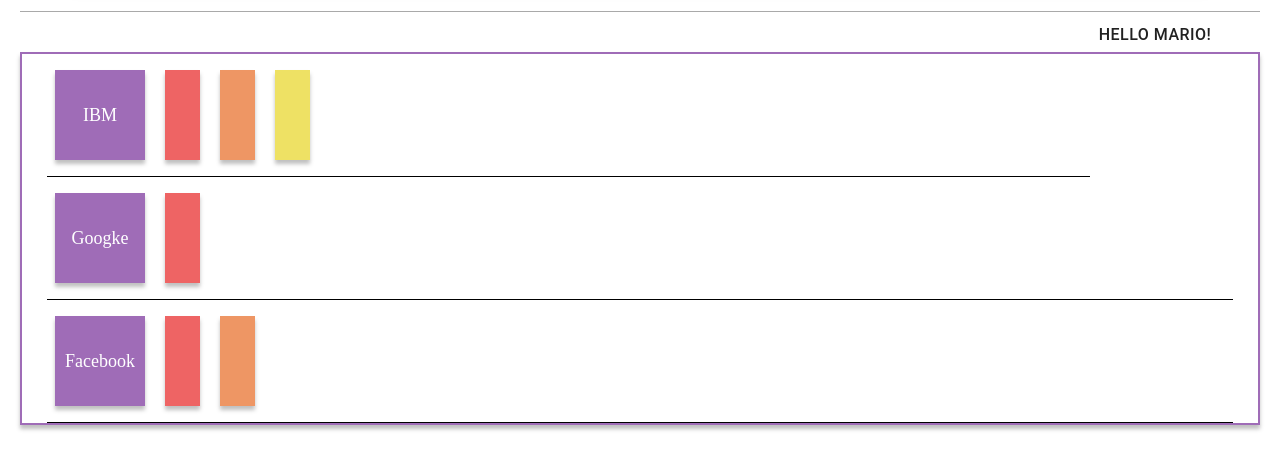
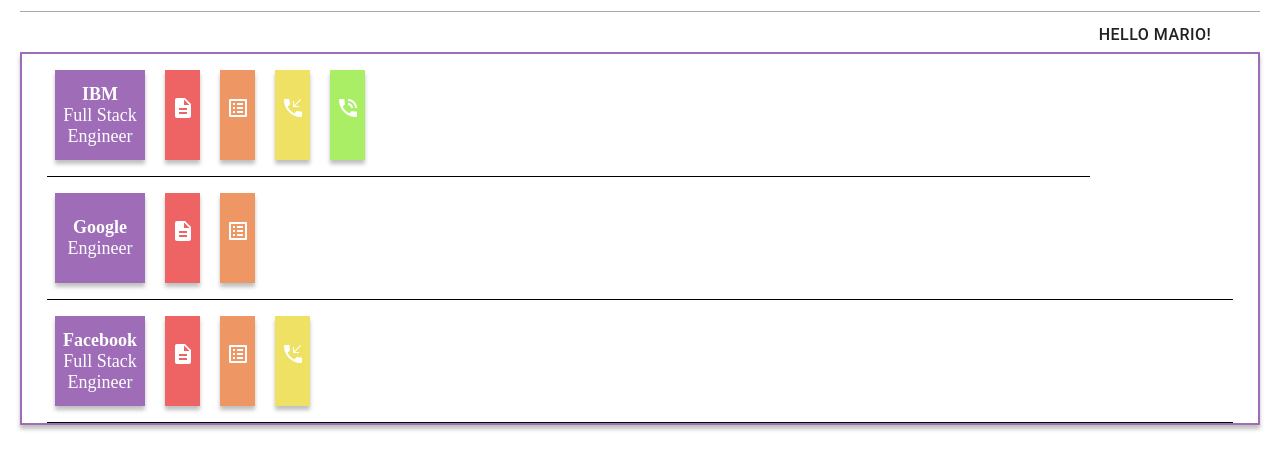
Before and after one commit to hratx-blue-ocean/Selous, a React app in the folder client/: page /dashboard in a window 1280 px wide. Shown: the part 317-773 px from the top of the page. Built offline with nearby package versions, Linux system fonts and the light colour scheme.

Commit message:
added icons to tiles

```diff
--- a/client/src/components/dashboard/dashboard.css
+++ b/client/src/components/dashboard/dashboard.css
@@ -35,6 +35,9 @@
     box-shadow: 0px 4px 4px rgba(0, 0, 0, 0.25);
 }
 .dash-red {
+    text-align: center;
+    color: #FFF;
+    line-height: 90px;
     width: 35px;
     height: 90px;
     margin: 0px 10px;
@@ -43,6 +46,9 @@
 }
 
 .dash-orange {
+    text-align: center;
+    color: #FFF;
+    line-height: 90px;
     width: 35px;
     height: 90px;
     margin: 0px 10px;
@@ -51,6 +57,9 @@
 
 }
 .dash-yellow {
+    text-align: center;
+    color: #FFF;
+    line-height: 90px;
     width: 35px;
     height: 90px;
     margin: 0px 10px;
@@ -59,6 +68,9 @@
 
 }
 .dash-green {
+    text-align: center;
+    color: #FFF;
+    line-height: 90px;
     width: 35px;
     height: 90px;
     margin: 0px 10px;
@@ -67,6 +79,9 @@
 
 }
 .dash-gray {
+    text-align: center;
+    color: #FFF;
+    line-height: 90px;
     width: 35px;
     height: 90px;
     margin: 0px 10px;
@@ -74,6 +89,9 @@
     background: rgba(160, 160, 160, 0.85);
 }
 .dash-blue {
+    text-align: center;
+    color: #FFF;
+    line-height: 90px;
     width: 35px;
     height: 90px;
     margin: 0px 10px;
@@ -82,6 +100,9 @@
 
 }
 .dash-pinky {
+    text-align: center;
+    color: #FFF;
+    line-height: 90px;
     width: 35px;
     height: 90px;
     margin: 0px 10px;
@@ -90,6 +111,9 @@
 }
 
 .dash-magenta {
+    text-align: center;
+    color: #FFF;
+    line-height: 90px;
     width: 35px;
     height: 90px;
     margin: 0px 10px;
--- a/client/src/components/dashboard/dashboardRow.jsx
+++ b/client/src/components/dashboard/dashboardRow.jsx
@@ -8,10 +8,13 @@ const DashboardRow = ({ job }) => (
   <div className={styles['dashboard-row']}>
     <div
       className={styles['dash-companytile']}
-      onMouseEnter={(e) => { e.target.innerHTML = `<b>${job.companyName}</b> \n ${job.position}`; }}
-      onMouseLeave={(e) => { e.target.innerHTML = `<b>${job.companyName}</b>`; }}
+      onMouseLeave={(e) => { e.target.innerHTML = `<b>${job.companyName}</b> \n ${job.position}`; }}
+      onMouseEnter={(e) => { e.target.innerHTML = `<b>${job.companyName}</b>`; }}
     >
-      {job.companyName}
+      <div>
+        <b>{job.companyName}</b>
+      </div>
+      {job.position}
     </div>
     {job.tiles.map((tile, i) => (
       <DashColorTile key={tile} tileName={tile} number={i} />
--- a/client/src/components/dashboard/dashcolortile.jsx
+++ b/client/src/components/dashboard/dashcolortile.jsx
@@ -3,34 +3,27 @@
 /* eslint-disable react/jsx-equals-spacing */
 import React from 'react';
 import Popper from '@material-ui/core/Popper';
+import Resume from '@material-ui/icons/Description';
+import PhoneCall from '@material-ui/icons/PhoneCallback';
+import PhoneInterview from '@material-ui/icons/PhoneInTalk';
+import Apply from '@material-ui/icons/ListAlt';
+import InPersonInterview from '@material-ui/icons/Group';
+import OnSiteInterview from '@material-ui/icons/Business';
+import Offer from '@material-ui/icons/MonetizationOn';
+import GotJob from '@material-ui/icons/BusinessCenter';
 import styles from './dashboard.css';
 
 
-// const DashModalCss = {
-//   height: '30px',
-//   width: '114px',
-//   border: 'solid 2px black',
-//   background: '#FFFFFF',
-//   boxSizing: 'border-box',
-//   boxShadow: '0px 4px 4px rgba(0, 0, 0, 0.25)',
-//   borderRadius: '10px',
-//   textAlign: 'center',
-//   paddingTop: '5px',
-//   zIndex: '2',
-
-// };
-
-
 const DashColorTile = ({ tileName, number }) => {
-  const colors = {
-    1: 'red',
-    2: 'orange',
-    3: 'yellow',
-    4: 'green',
-    5: 'blue',
-    6: 'pinky',
-    7: 'magenta',
-    8: 'gray',
+  const squares = {
+    0: { color: 'red', icon: <Resume /> },
+    1: { color: 'orange', icon: <Apply /> },
+    2: { color: 'yellow', icon: <PhoneCall /> },
+    3: { color: 'green', icon: <PhoneInterview /> },
+    4: { color: 'blue', icon: <InPersonInterview /> },
+    5: { color: 'pinky', icon: <OnSiteInterview /> },
+    6: { color: 'magenta', icon: <Offer /> },
+    7: { color: 'gray', icon: <GotJob /> },
   };
   const [anchorEl, setAnchorEl] = React.useState(null);
   const handleMouseEnter = (event) => {
@@ -42,7 +35,8 @@ const DashColorTile = ({ tileName, number }) => {
   };
   const open = Boolean(anchorEl);
   const id = open ? 'simple-popper' : undefined;
-  const squareStyle = `dash-${colors[number]}`;
+  const squareStyle = `dash-${squares[number].color}`;
+  const { icon } = squares[number];
   return (
     <>
       <div
@@ -51,6 +45,7 @@ const DashColorTile = ({ tileName, number }) => {
         onMouseEnter={handleMouseEnter}
         onMouseLeave={handleMouseLeave}
       >
+        {icon}
         <Popper
           placement= "bottom"
           id={id}
--- a/client/src/redux/reducers/userJobsReducer.js
+++ b/client/src/redux/reducers/userJobsReducer.js
@@ -9,7 +9,7 @@ const jobs = [
     tiles: ['send resume', 'applied', 'got phone call', 'got phone screen'],
   },
   {
-    companyName: 'Googke',
+    companyName: 'Google',
     id: 2,
     position: 'Engineer',
     tiles: ['send resume', 'applied'],
```
Also changed, not shown: 1 other file (tests, documents, lock files or other folders).
